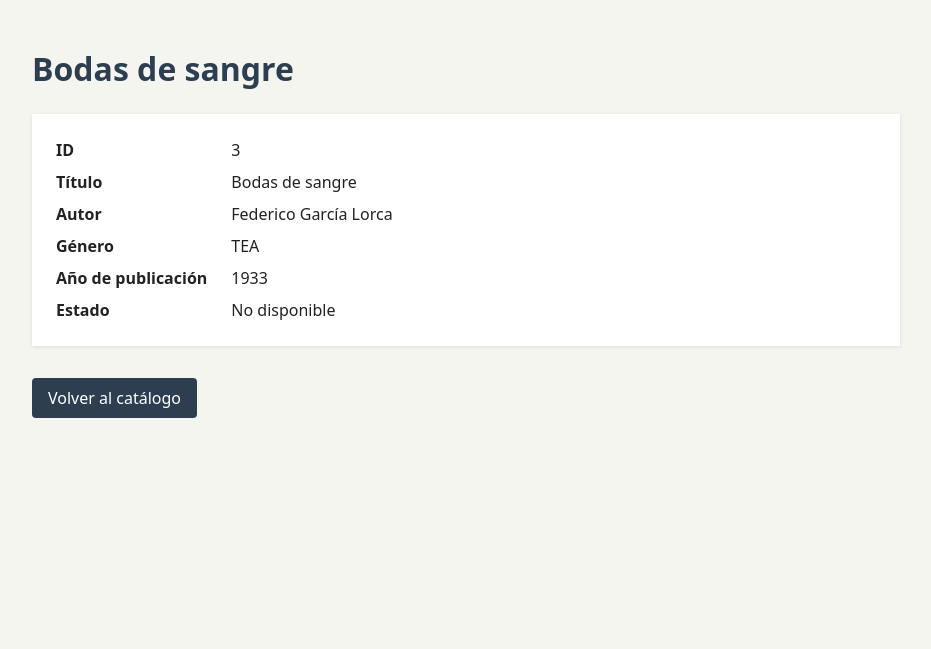
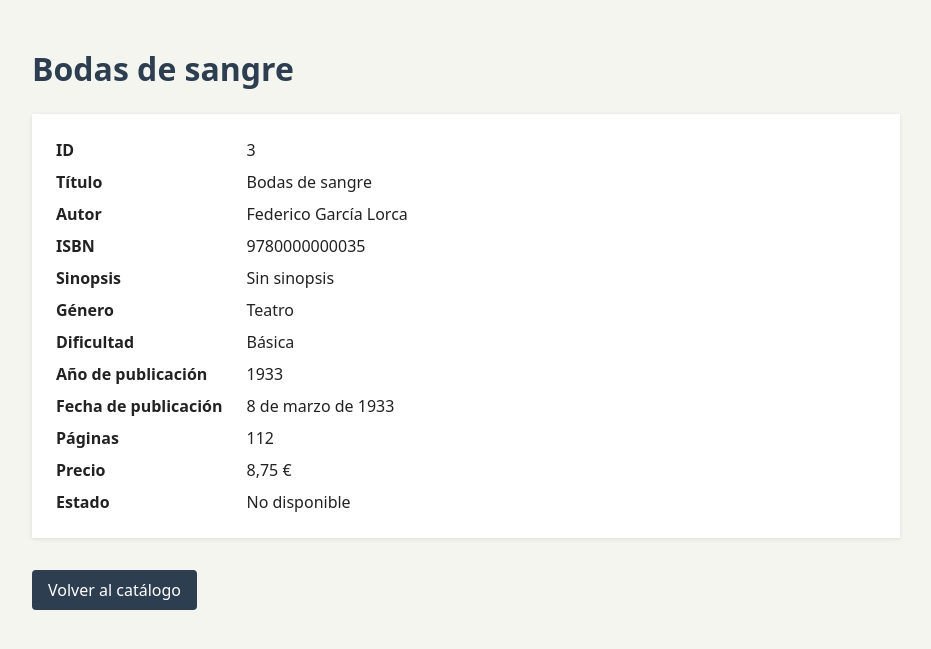
Before and after one commit to joseangelalejomachado/MiBiblioteca, a Django app: page /libro/3/ in a window 1280 px wide. Shown: the part 66-715 px from the top of the page, without its empty margins (174-1105 px from the left). Run offline with Django 5.2, Linux system fonts and the light colour scheme; data comes from the database, SQL or seed files in the repository.

Commit message:
Actividad(V2): Añadir plantillas base, listado y detalle con estilos CSS

```diff
--- a/catalogo/templates/catalogo/detalle_libro.html
+++ b/catalogo/templates/catalogo/detalle_libro.html
@@ -11,10 +11,22 @@
     <dd>{{ libro.titulo }}</dd>
     <dt>Autor</dt>
     <dd>{{ libro.autor }}</dd>
+    <dt>ISBN</dt>
+    <dd>{{ libro.isbn }}</dd>
+    <dt>Sinopsis</dt>
+    <dd>{{ libro.sinopsis|default:"Sin sinopsis" }}</dd>
     <dt>Género</dt>
-    <dd>{{ libro.genero }}</dd>
+    <dd>{{ libro.get_genero_display }}</dd>
+    <dt>Dificultad</dt>
+    <dd>{{ libro.get_dificultad_display }}</dd>
     <dt>Año de publicación</dt>
     <dd>{{ libro.anio_publicacion }}</dd>
+    <dt>Fecha de publicación</dt>
+    <dd>{{ libro.fecha_publicacion }}</dd>
+    <dt>Páginas</dt>
+    <dd>{{ libro.paginas }}</dd>
+    <dt>Precio</dt>
+    <dd>{{ libro.precio }} €</dd>
     <dt>Estado</dt>
     <dd>{% if libro.disponible %}Disponible{% else %}No disponible{% endif %}</dd>
 </dl>
--- a/catalogo/templates/catalogo/lista_libros.html
+++ b/catalogo/templates/catalogo/lista_libros.html
@@ -20,7 +20,7 @@
         <tr>
             <td><a href="{% url 'detalle_libro' libro.pk %}">{{ libro.titulo }}</a></td>
             <td>{{ libro.autor }}</td>
-            <td>{{ libro.genero }}</td>
+            <td>{{ libro.get_genero_display }}</td>
             <td>
                 {% if libro.disponible %}
                 <span class="estado disponible">Disponible</span>
```
